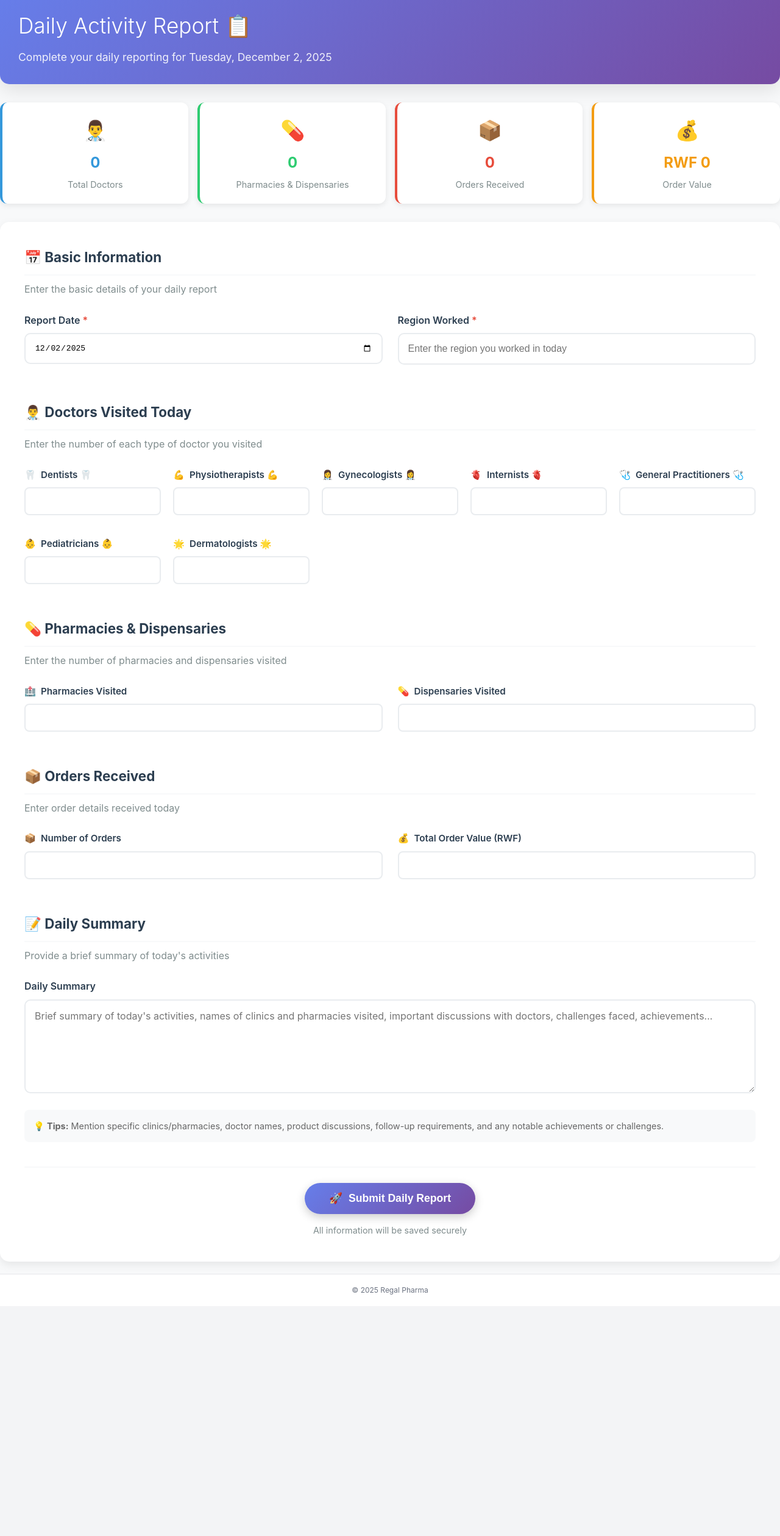
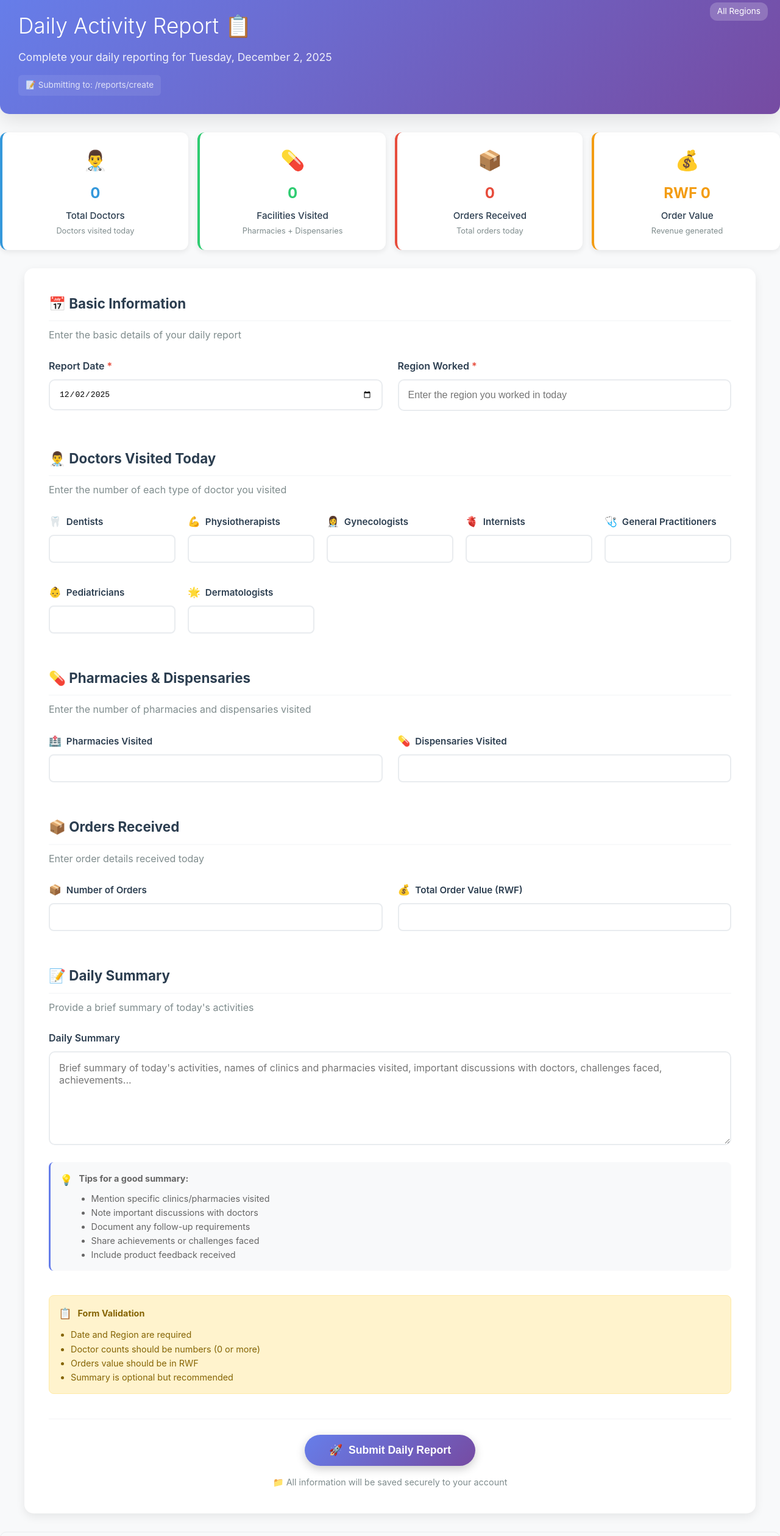
Before and after one commit to Nishbon/regal-pharma, a React (Vite) app in the folder frontend/: page /daily-report in a window 1280 px wide. Shown: the part 104-2623 px from the top of the page at 61% size. Before the commit the page ends 2246 px from the top, so only its background shows below. Built offline with nearby package versions, Linux system fonts and the light colour scheme; no server answers; sample sign-in values are in the browser's storage; the HTML template or start-up script is replaced by a standard one.

Commit message:
Update DailyReport.jsx

```diff
--- a/frontend/src/components/DailyReport.jsx
+++ b/frontend/src/components/DailyReport.jsx
@@ -47,7 +47,7 @@ const DailyReport = () => {
     // Convert empty strings to 0 for numbers
     const submitData = {
       report_date: formData.report_date,
-      region: formData.region,
+      region: formData.region || user?.region || 'Unknown',
       dentists: parseInt(formData.dentists) || 0,
       physiotherapists: parseInt(formData.physiotherapists) || 0,
       gynecologists: parseInt(formData.gynecologists) || 0,
@@ -63,9 +63,12 @@ const DailyReport = () => {
     }
 
     console.log('📤 Submitting report:', submitData)
+    console.log('📤 API Endpoint: /reports/create')
+    console.log('👤 User ID:', user?._id || user?.id)
 
     try {
-      const response = await reportsAPI.submitDaily(submitData)
+      // CHANGE THIS: Use reportsAPI.create() instead of submitDaily()
+      const response = await reportsAPI.create(submitData)
       console.log('✅ API Response:', response.data)
 
       if (response.data.success) {
@@ -109,7 +112,9 @@ const DailyReport = () => {
       }
     } catch (error) {
       console.error('❌ Submit error:', error)
-      console.error('Error response:', error.response?.data)
+      console.error('Error status:', error.response?.status)
+      console.error('Error data:', error.response?.data)
+      console.error('Error config:', error.config)
 
       let errorMessage = 'Failed to submit report. Please try again.'
 
@@ -119,6 +124,10 @@ const DailyReport = () => {
         errorMessage = error.response.data.error
       } else if (error.message.includes('Network Error')) {
         errorMessage = 'Cannot connect to server. Please check your connection.'
+      } else if (error.response?.status === 401) {
+        errorMessage = 'Session expired. Please login again.'
+      } else if (error.response?.status === 400) {
+        errorMessage = 'Invalid data. Please check all fields.'
       }
 
       setMessage({
@@ -150,14 +159,46 @@ const DailyReport = () => {
         padding: '30px',
         borderRadius: '15px',
         marginBottom: '30px',
-        boxShadow: '0 10px 30px rgba(0,0,0,0.1)'
+        boxShadow: '0 10px 30px rgba(0,0,0,0.1)',
+        position: 'relative'
       }}>
+        <div style={{
+          position: 'absolute',
+          top: '20px',
+          right: '20px',
+          display: 'flex',
+          gap: '10px',
+          alignItems: 'center'
+        }}>
+          <div style={{
+            fontSize: '0.85em',
+            background: 'rgba(255,255,255,0.2)',
+            padding: '4px 12px',
+            borderRadius: '12px'
+          }}>
+            {user?.region || 'All Regions'}
+          </div>
+        </div>
+
         <h1 style={{ margin: '0 0 10px 0', fontSize: '2.2em', fontWeight: '300' }}>
           Daily Activity Report 📋
         </h1>
         <p style={{ margin: '0', fontSize: '1.1em', opacity: '0.9' }}>
           Complete your daily reporting for {new Date().toLocaleDateString('en-US', { weekday: 'long', year: 'numeric', month: 'long', day: 'numeric' })}
         </p>
+
+        {/* Debug Info */}
+        <div style={{
+          marginTop: '15px',
+          fontSize: '0.85em',
+          opacity: '0.8',
+          background: 'rgba(255,255,255,0.1)',
+          padding: '6px 12px',
+          borderRadius: '6px',
+          display: 'inline-block'
+        }}>
+          📝 Submitting to: /reports/create
+        </div>
       </div>
 
       {/* Progress Summary */}
@@ -172,24 +213,28 @@ const DailyReport = () => {
           label="Total Doctors"
           color="#3498db"
           icon="👨‍⚕️"
+          subtitle="Doctors visited today"
         />
         <SummaryCard
           value={(parseInt(formData.pharmacies) || 0) + (parseInt(formData.dispensaries) || 0)}
-          label="Pharmacies & Dispensaries"
+          label="Facilities Visited"
           color="#2ecc71"
           icon="💊"
+          subtitle="Pharmacies + Dispensaries"
         />
         <SummaryCard
           value={parseInt(formData.orders_count) || 0}
           label="Orders Received"
           color="#e74c3c"
           icon="📦"
+          subtitle="Total orders today"
         />
         <SummaryCard
           value={`RWF ${(parseInt(formData.orders_value) || 0).toLocaleString()}`}
           label="Order Value"
           color="#f39c12"
           icon="💰"
+          subtitle="Revenue generated"
         />
       </div>
 
@@ -198,7 +243,9 @@ const DailyReport = () => {
         background: 'white',
         padding: '40px',
         borderRadius: '15px',
-        boxShadow: '0 5px 15px rgba(0,0,0,0.08)'
+        boxShadow: '0 5px 15px rgba(0,0,0,0.08)',
+        maxWidth: '1200px',
+        margin: '0 auto'
       }}>
         {message && (
           <div style={{
@@ -208,9 +255,31 @@ const DailyReport = () => {
             borderRadius: '10px',
             marginBottom: '30px',
             border: `1px solid ${message.type === 'success' ? '#c3e6cb' : '#f5c6cb'}`,
-            fontSize: '1em'
+            fontSize: '1em',
+            display: 'flex',
+            alignItems: 'center',
+            gap: '10px'
           }}>
-            {message.text}
+            <div style={{ fontSize: '1.2em' }}>
+              {message.type === 'success' ? '✅' : '⚠️'}
+            </div>
+            <div style={{ flex: 1 }}>
+              {message.text}
+            </div>
+            {message.type === 'error' && (
+              <button
+                onClick={() => setMessage('')}
+                style={{
+                  background: 'none',
+                  border: 'none',
+                  fontSize: '1.2em',
+                  cursor: 'pointer',
+                  color: '#721c24'
+                }}
+              >
+                ✕
+              </button>
+            )}
           </div>
         )}
 
@@ -246,13 +315,13 @@ const DailyReport = () => {
               gap: '20px'
             }}>
               {[
-                { name: 'dentists', label: 'Dentists 🦷', emoji: '🦷' },
-                { name: 'physiotherapists', label: 'Physiotherapists 💪', emoji: '💪' },
-                { name: 'gynecologists', label: 'Gynecologists 👩‍⚕️', emoji: '👩‍⚕️' },
-                { name: 'internists', label: 'Internists 🫀', emoji: '🫀' },
-                { name: 'general_practitioners', label: 'General Practitioners 🩺', emoji: '🩺' },
-                { name: 'pediatricians', label: 'Pediatricians 👶', emoji: '👶' },
-                { name: 'dermatologists', label: 'Dermatologists 🌟', emoji: '🌟' }
+                { name: 'dentists', label: 'Dentists', emoji: '🦷' },
+                { name: 'physiotherapists', label: 'Physiotherapists', emoji: '💪' },
+                { name: 'gynecologists', label: 'Gynecologists', emoji: '👩‍⚕️' },
+                { name: 'internists', label: 'Internists', emoji: '🫀' },
+                { name: 'general_practitioners', label: 'General Practitioners', emoji: '🩺' },
+                { name: 'pediatricians', label: 'Pediatricians', emoji: '👶' },
+                { name: 'dermatologists', label: 'Dermatologists', emoji: '🌟' }
               ].map(field => (
                 <NumberField
                   key={field.name}
@@ -272,10 +341,14 @@ const DailyReport = () => {
                 padding: '20px',
                 borderRadius: '10px',
                 marginTop: '20px',
-                textAlign: 'center'
+                textAlign: 'center',
+                boxShadow: '0 4px 15px rgba(102, 126, 234, 0.3)'
               }}>
-                <div style={{ fontSize: '1.1em', fontWeight: '600' }}>
+                <div style={{ fontSize: '1.2em', fontWeight: '600', marginBottom: '5px' }}>
                   Total Doctors Visited Today: {totalDoctors}
+                </div>
+                <div style={{ fontSize: '0.9em', opacity: '0.9' }}>
+                  {totalDoctors} different doctors visited across all specialties
                 </div>
               </div>
             )}
@@ -307,10 +380,14 @@ const DailyReport = () => {
                 padding: '20px',
                 borderRadius: '10px',
                 marginTop: '20px',
-                textAlign: 'center'
+                textAlign: 'center',
+                boxShadow: '0 4px 15px rgba(46, 204, 113, 0.3)'
               }}>
-                <div style={{ fontSize: '1.1em', fontWeight: '600' }}>
-                  Total Visits Today: {totalVisits} (Doctors: {totalDoctors}, Facilities: {totalVisits - totalDoctors})
+                <div style={{ fontSize: '1.2em', fontWeight: '600', marginBottom: '5px' }}>
+                  Total Visits Today: {totalVisits}
+                </div>
+                <div style={{ fontSize: '0.9em', opacity: '0.9' }}>
+                  {totalDoctors} doctors + {totalVisits - totalDoctors} facilities
                 </div>
               </div>
             )}
@@ -343,10 +420,14 @@ const DailyReport = () => {
                 padding: '20px',
                 borderRadius: '10px',
                 marginTop: '20px',
-                textAlign: 'center'
+                textAlign: 'center',
+                boxShadow: '0 4px 15px rgba(231, 76, 60, 0.3)'
               }}>
-                <div style={{ fontSize: '1.1em', fontWeight: '600' }}>
-                  Order Summary: {parseInt(formData.orders_count) || 0} orders • RWF {(parseInt(formData.orders_value) || 0).toLocaleString()}
+                <div style={{ fontSize: '1.2em', fontWeight: '600', marginBottom: '5px' }}>
+                  Order Summary
+                </div>
+                <div style={{ fontSize: '0.95em', opacity: '0.9' }}>
+                  {parseInt(formData.orders_count) || 0} orders • RWF {(parseInt(formData.orders_value) || 0).toLocaleString()}
                 </div>
               </div>
             )}
@@ -369,11 +450,46 @@ const DailyReport = () => {
               borderRadius: '8px',
               marginTop: '10px',
               fontSize: '0.9em',
-              color: '#666'
+              color: '#666',
+              borderLeft: '3px solid #667eea'
             }}>
-              💡 <strong>Tips:</strong> Mention specific clinics/pharmacies, doctor names, product discussions, follow-up requirements, and any notable achievements or challenges.
+              <div style={{ display: 'flex', alignItems: 'flex-start', gap: '10px' }}>
+                <div style={{ fontSize: '1.2em' }}>💡</div>
+                <div>
+                  <strong>Tips for a good summary:</strong>
+                  <ul style={{ margin: '10px 0 0 0', paddingLeft: '20px' }}>
+                    <li>Mention specific clinics/pharmacies visited</li>
+                    <li>Note important discussions with doctors</li>
+                    <li>Document any follow-up requirements</li>
+                    <li>Share achievements or challenges faced</li>
+                    <li>Include product feedback received</li>
+                  </ul>
+                </div>
+              </div>
             </div>
           </Section>
+
+          {/* Form Validation Summary */}
+          <div style={{
+            background: '#fff3cd',
+            padding: '15px',
+            borderRadius: '8px',
+            marginBottom: '25px',
+            border: '1px solid #ffeaa7',
+            color: '#856404',
+            fontSize: '0.9em'
+          }}>
+            <div style={{ display: 'flex', alignItems: 'center', gap: '10px', marginBottom: '5px' }}>
+              <div style={{ fontSize: '1.2em' }}>📋</div>
+              <strong>Form Validation</strong>
+            </div>
+            <ul style={{ margin: '10px 0 0 0', paddingLeft: '20px' }}>
+              <li>Date and Region are required</li>
+              <li>Doctor counts should be numbers (0 or more)</li>
+              <li>Orders value should be in RWF</li>
+              <li>Summary is optional but recommended</li>
+            </ul>
+          </div>
 
           {/* Submit Button */}
           <div style={{
@@ -396,7 +512,8 @@ const DailyReport = () => {
                 cursor: loading ? 'not-allowed' : 'pointer',
                 boxShadow: '0 5px 15px rgba(0,0,0,0.2)',
                 transition: 'all 0.3s ease',
-                minWidth: '200px'
+                minWidth: '200px',
+                opacity: loading ? 0.7 : 1
               }}
               onMouseOver={(e) => {
                 if (!loading) {
@@ -429,10 +546,30 @@ const DailyReport = () => {
               color: '#7f8c8d',
               fontSize: '0.9em'
             }}>
-              All information will be saved securely
+              📁 All information will be saved securely to your account
             </div>
           </div>
         </form>
+      </div>
+
+      {/* Footer Note */}
+      <div style={{
+        marginTop: '30px',
+        padding: '20px',
+        background: '#f8f9fa',
+        borderRadius: '10px',
+        fontSize: '0.9em',
+        color: '#7f8c8d',
+        textAlign: 'center',
+        border: '1px solid #e9ecef'
+      }}>
+        <div style={{ display: 'flex', alignItems: 'center', justifyContent: 'center', gap: '10px', marginBottom: '5px' }}>
+          <span>ℹ️</span>
+          <strong>Important:</strong>
+        </div>
+        <div>
+          Submit your report at the end of each working day. All reports are timestamped and linked to your account.
+        </div>
       </div>
     </div>
   )
@@ -446,7 +583,10 @@ const Section = ({ title, description, children }) => (
       color: '#2c3e50',
       fontSize: '1.4em',
       paddingBottom: '10px',
-      borderBottom: '2px solid #f8f9fa'
+      borderBottom: '2px solid #f8f9fa',
+      display: 'flex',
+      alignItems: 'center',
+      gap: '10px'
     }}>
       {title}
     </h3>
@@ -538,7 +678,7 @@ const NumberField = ({ label, name, value, onChange, emoji, step }) => (
       color: '#2c3e50',
       fontSize: '0.95em'
     }}>
-      <span style={{ marginRight: '8px' }}>{emoji}</span>
+      <span style={{ marginRight: '8px', fontSize: '1.1em' }}>{emoji}</span>
       {label}
     </label>
     <input
@@ -568,16 +708,21 @@ const NumberField = ({ label, name, value, onChange, emoji, step }) => (
   </div>
 )
 
-const SummaryCard = ({ value, label, color, icon }) => (
+const SummaryCard = ({ value, label, color, icon, subtitle }) => (
   <div style={{
     background: 'white',
     padding: '20px',
     borderRadius: '12px',
     boxShadow: '0 3px 10px rgba(0,0,0,0.08)',
     textAlign: 'center',
-    borderLeft: `4px solid ${color}`
+    borderLeft: `4px solid ${color}`,
+    transition: 'transform 0.2s ease, box-shadow 0.2s ease',
+    ':hover': {
+      transform: 'translateY(-5px)',
+      boxShadow: '0 5px 20px rgba(0,0,0,0.12)'
+    }
   }}>
-    <div style={{ fontSize: '2em', marginBottom: '8px' }}>{icon}</div>
+    <div style={{ fontSize: '2em', marginBottom: '10px' }}>{icon}</div>
     <div style={{
       fontSize: '1.5em',
       fontWeight: 'bold',
@@ -586,7 +731,10 @@ const SummaryCard = ({ value, label, color, icon }) => (
     }}>
       {value}
     </div>
-    <div style={{ color: '#7f8c8d', fontSize: '0.9em' }}>{label}</div>
+    <div style={{ color: '#2c3e50', fontSize: '0.95em', fontWeight: '500', marginBottom: '3px' }}>{label}</div>
+    {subtitle && (
+      <div style={{ color: '#7f8c8d', fontSize: '0.8em' }}>{subtitle}</div>
+    )}
   </div>
 )
 
```
